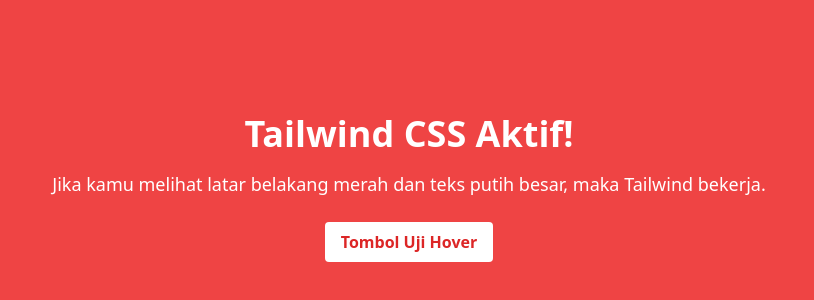
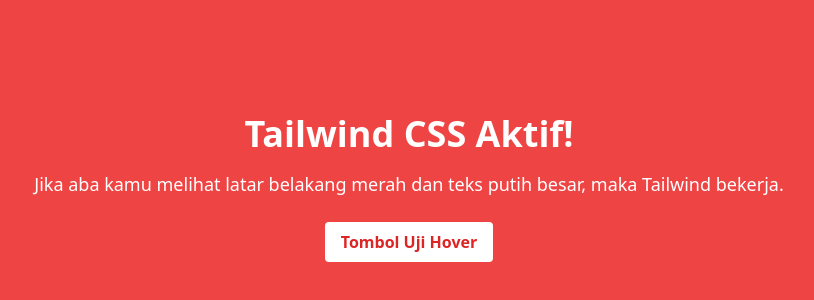
Before and after one commit to fadlan18/lanie001, a Nuxt app: page / in a window 1280 px wide. Shown: the part 212-512 px from the top of the page, without its empty margins (231-1045 px from the left). Built offline with nearby package versions, Linux system fonts and the light colour scheme.

Commit message:
update 001

```diff
--- a/pages/index.vue
+++ b/pages/index.vue
@@ -4,7 +4,7 @@
       Tailwind CSS Aktif!
     </h1>
     <p class="text-lg">
-      Jika kamu melihat latar belakang merah dan teks putih besar, maka Tailwind bekerja.
+      Jika aba kamu melihat latar belakang merah dan teks putih besar, maka Tailwind bekerja.
     </p>
     <button class="mt-6 px-4 py-2 bg-white text-red-600 font-semibold rounded hover:bg-blue-700 hover:text-white transition">
       Tombol Uji Hover
```
